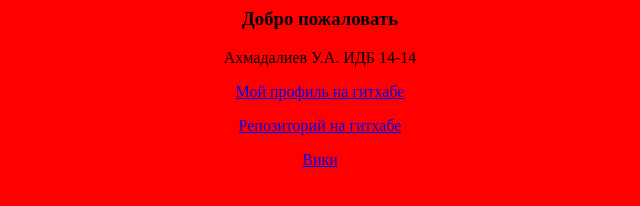
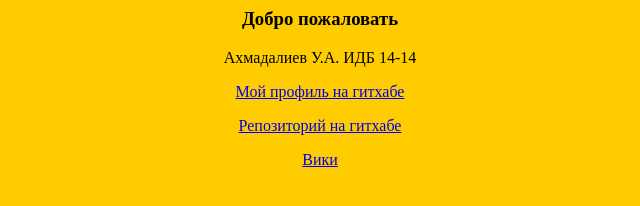
Before and after one commit to Bekort/bekort.github.io, a plain HTML site: page index.html in a window 1280 px wide. Shown: the whole page, without its empty margins (320-960 px from the left). Drawn offline with Linux system fonts and the light colour scheme.

Commit message:
Update index.html

```diff
--- a/index.html
+++ b/index.html
@@ -2,7 +2,7 @@
 <html>
 <meta http-equiv="Content-Type" content="text/html; charset=utf-8" />
  <head>
-  <body bgcolor = "RED">
+  <body bgcolor ="#ffcc00">
    <title> DESIGN OF INFORM. SYS.</title>
  </head>
  <body>
```
